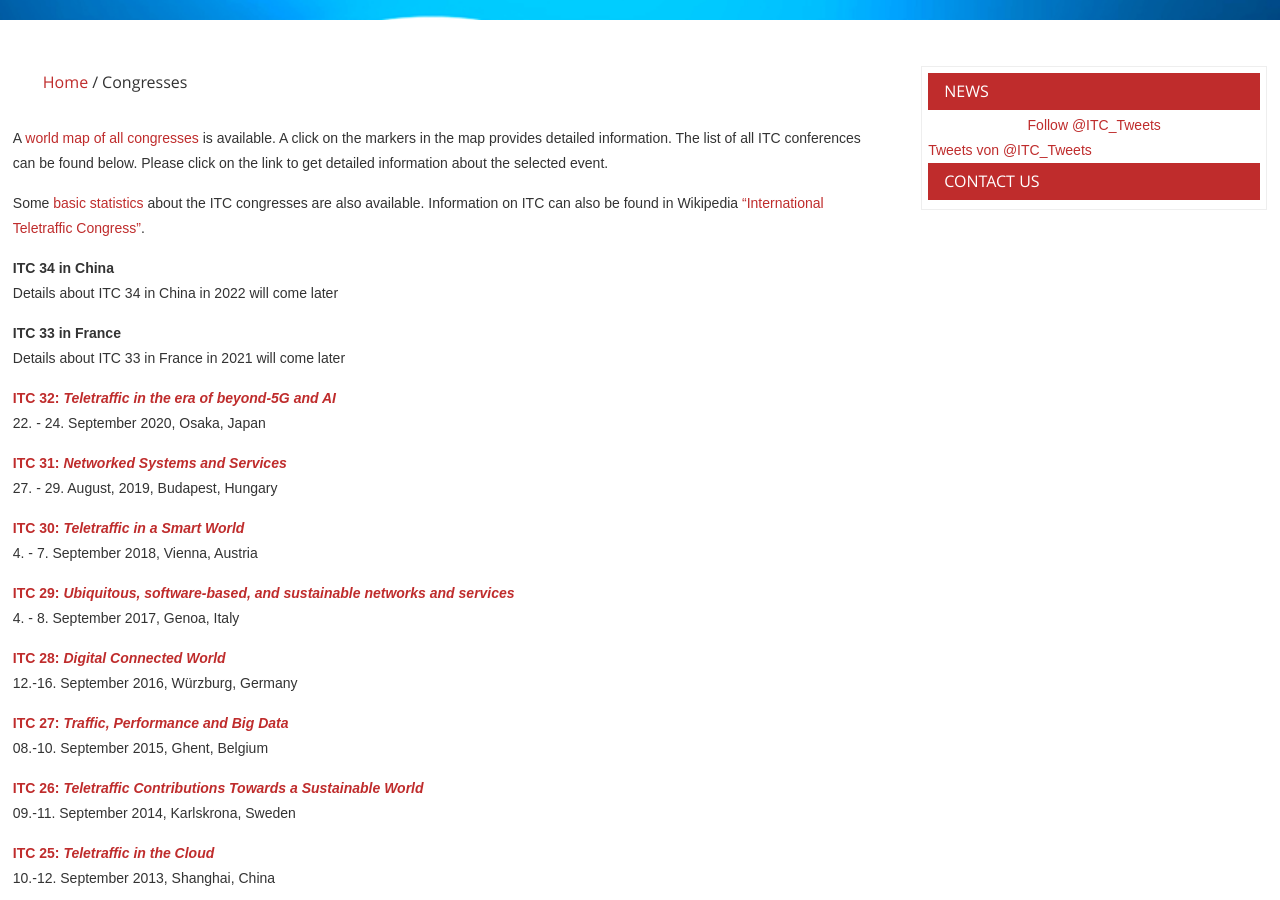
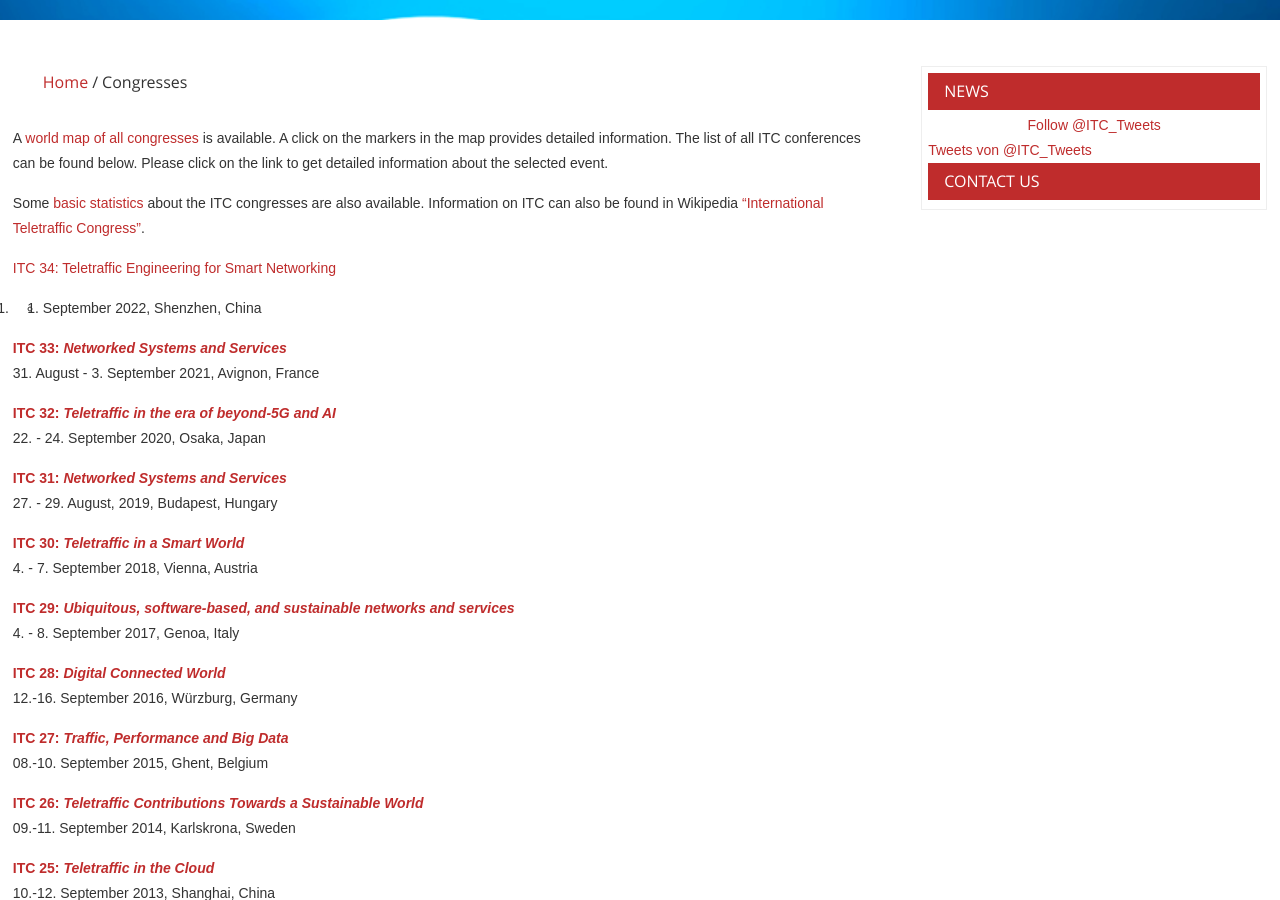
Before and after one commit to lsinfo3/itc-conference, a Jekyll site: the page built from congresses.md, in a window 1280 px wide and 900 px high, scrolled down 520 px. Built offline with Jekyll 4.4.1, drawn with Linux system fonts in a browser that asks for light colours; comment, search, counter and statistics services are not loaded.

Commit message:
Updated congresses

```diff
--- /dev/null
+++ b/_congresses/itc033.md
@@ -0,0 +1,7 @@
+---
+title: ITC33 Conference
+confdate: 31. August - 3. September 2021, Avignon, France
+conftitle: Networked Systems and Services
+---
+
+## ITC 32: Networked Systems and Services
--- a/congresses.md
+++ b/congresses.md
@@ -9,11 +9,9 @@ A [world map of all congresses](https://www.google.com/maps/d/edit?hl=en&authuse
 
 Some [basic statistics]({{ site.baseurl }}/congress_statistics.html) about the ITC congresses are also available. Information on ITC can also be found in Wikipedia ["International Teletraffic Congress"](https://en.wikipedia.org/wiki/International_Teletraffic_Congress).
 
-**ITC 34 in China**<br/>
-Details about ITC 34 in China in 2022 will come later
 
-**ITC 33 in France**<br/>
-Details about ITC 33 in France in 2021 will come later
+[ITC 34: Teletraffic Engineering for Smart Networking](https://itc34.itc-conference.org)
+4. - 16. September 2022, Shenzhen, China
 
 {% assign congresses = site.congresses | reverse %}
 {% for c in congresses %}
```
